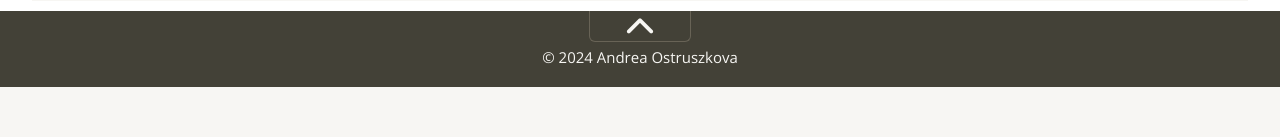
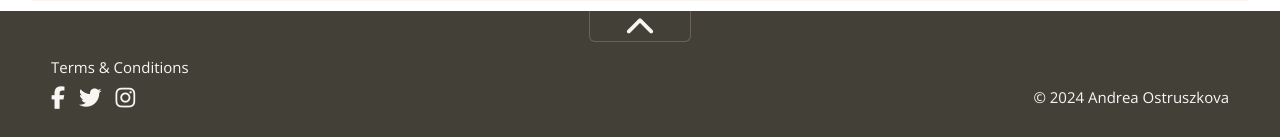
Before and after one commit to AndreaOstruszka/ZWA-project-web-app, a PHP site: page /frontend/edit.html in a window 1280 px wide. Shown: the part 950-1087 px from the top of the page. Before the commit the page ends 1037 px from the top, so only its background shows below. Run offline with PHP 8.4, Linux system fonts and the light colour scheme; some libraries are stand-ins or nearby versions.

Commit message:
Fixed footer + implemented to all pages

```diff
--- a/frontend/css/style.css
+++ b/frontend/css/style.css
@@ -85,21 +85,7 @@ footer {
     box-sizing: border-box; /* Include padding and border in the element's total width and height */
 }
 
-#footer-row-top {
-    display: flex;
-    justify-content: space-between;
-    align-items: center;
-    margin-bottom: 10px;
-}
-
-#footer-row-middle {
-    display: flex;
-    justify-content: space-between;
-    align-items: center;
-    margin-bottom: 10px;
-}
-
-#footer-row-bottom {
+.footer-row {
     display: flex;
     justify-content: space-between;
     align-items: center;
--- a/frontend/edit.html
+++ b/frontend/edit.html
@@ -59,6 +59,23 @@
         </div>
     </article>
 </div>
-<footer><a class="return" href="#logo"><i class="fa solid fa-chevron-up fa-2xl" aria-hidden="true"></i></a>&copy; 2024 Andrea Ostruszkova</footer>
+<footer>
+    <div id="footer-container">
+        <div class="footer-row"><a class="return" href="#logo"><i class="fa solid fa-chevron-up fa-2xl" aria-hidden="true"></i></a></div>
+        <div class="footer-row">
+            <div class="footer-half-left">
+                <a href="terms.html">Terms & Conditions</a></div>
+            <div class="footer-half-right"></div>
+        </div>
+        <div class="footer-row">
+            <div class="footer-half-left">
+                <a href="https://www.facebook.com" target="_blank"><i class="fa fa-facebook fa-xl"></i></a>
+                <a href="https://www.twitter.com" target="_blank"><i class="fa fa-twitter fa-xl"></i></a>
+                <a href="https://www.instagram.com" target="_blank"><i class="fa fa-instagram fa-xl"></i></a>
+            </div>
+            <div class="footer-half-right">&copy; 2024 Andrea Ostruszkova</div>
+        </div>
+    </div>
+</footer>
 </body>
 </html>
--- a/frontend/index.html
+++ b/frontend/index.html
@@ -147,13 +147,13 @@
 </div>
 <footer>
     <div id="footer-container">
-        <div id="footer-row-top"><a class="return" href="#logo"><i class="fa solid fa-chevron-up fa-2xl" aria-hidden="true"></i></a></div>
-        <div id="footer-row-middle">
+        <div class="footer-row"><a class="return" href="#logo"><i class="fa solid fa-chevron-up fa-2xl" aria-hidden="true"></i></a></div>
+        <div class="footer-row">
             <div class="footer-half-left">
                 <a href="terms.html">Terms & Conditions</a></div>
             <div class="footer-half-right"></div>
         </div>
-        <div id="footer-row-bottom">
+        <div class="footer-row">
             <div class="footer-half-left">
                 <a href="https://www.facebook.com" target="_blank"><i class="fa fa-facebook fa-xl"></i></a>
                 <a href="https://www.twitter.com" target="_blank"><i class="fa fa-twitter fa-xl"></i></a>
```
Also changed, not shown: frontend/charts.html (+18 -1 lines), frontend/detail.html (+18 -1 lines), frontend/login.html (+18 -1 lines), frontend/profile.html (+18 -2 lines), frontend/register.html (+18 -1 lines).
